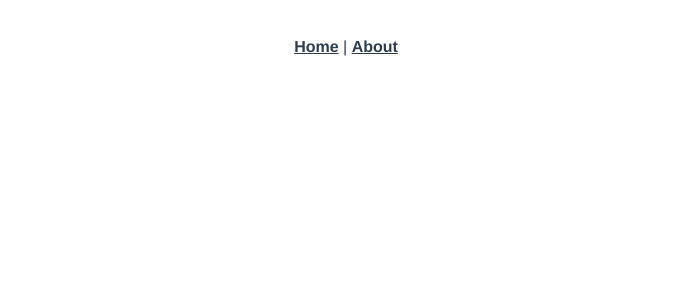
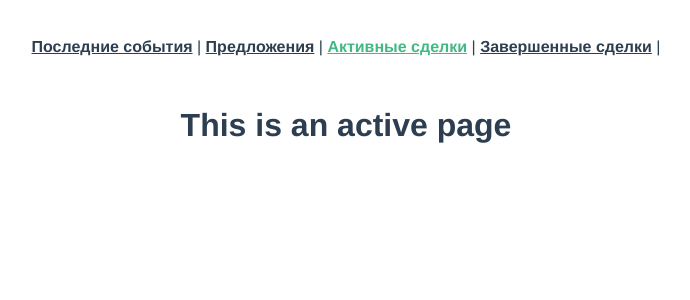
Before and after one commit to euler-hack/dynamic-discounting-front, a Vue app: page /active in a window 1280 px wide. Shown: the top 300 px of the page, without its empty margins (294-984 px from the left). Built offline with nearby package versions, Linux system fonts and the light colour scheme.

Commit message:
Added new pages.

```diff
--- a/src/App.vue
+++ b/src/App.vue
@@ -1,8 +1,10 @@
 <template>
   <div id="app">
     <div id="nav">
-      <router-link to="/">Home</router-link> |
-      <router-link to="/about">About</router-link>
+      <router-link to="/last">Последние события</router-link> |
+      <router-link to="/offers">Предложения</router-link> |
+      <router-link to="/active">Активные сделки</router-link> |
+      <router-link to="/close">Завершенные сделки</router-link> |
     </div>
     <router-view/>
   </div>
--- a/src/router/index.js
+++ b/src/router/index.js
@@ -11,12 +11,36 @@ const routes = [
 	component: Home
     },
     {
-	path: '/about',
-	name: 'About',
+	path: '/active',
+	name: 'Active',
 	// route level code-splitting
 	// this generates a separate chunk (about.[hash].js) for this route
 	// which is lazy-loaded when the route is visited.
-	component: () => import(/* webpackChunkName: "about" */ '../views/About.vue')
+	component: () => import(/* webpackChunkName: "active" */ '../views/Active.vue')
+    },
+    {
+	path: '/close',
+	name: 'Close',
+	// route level code-splitting
+	// this generates a separate chunk (about.[hash].js) for this route
+	// which is lazy-loaded when the route is visited.
+	component: () => import(/* webpackChunkName: "close" */ '../views/Close.vue')
+    },
+    {
+	path: '/last',
+	name: 'Last',
+	// route level code-splitting
+	// this generates a separate chunk (about.[hash].js) for this route
+	// which is lazy-loaded when the route is visited.
+	component: () => import(/* webpackChunkName: "last" */ '../views/Last.vue')
+    },
+    {
+	path: '/offers',
+	name: 'Offers',
+	// route level code-splitting
+	// this generates a separate chunk (about.[hash].js) for this route
+	// which is lazy-loaded when the route is visited.
+	component: () => import(/* webpackChunkName: "offers" */ '../views/Offers.vue')
     }
 ]
 
--- a/src/views/About.vue
+++ b/src/views/Active.vue
@@ -1,5 +1,5 @@
 <template>
   <div class="about">
-    <h1>This is an about page</h1>
+    <h1>This is an active page</h1>
   </div>
 </template>
--- /dev/null
+++ b/src/views/Close.vue
@@ -0,0 +1,5 @@
+<template>
+  <div class="about">
+    <h1>This is an close page</h1>
+  </div>
+</template>
--- /dev/null
+++ b/src/views/Last.vue
@@ -0,0 +1,5 @@
+<template>
+  <div class="about">
+    <h1>This is an last page</h1>
+  </div>
+</template>
--- /dev/null
+++ b/src/views/Offers.vue
@@ -0,0 +1,5 @@
+<template>
+  <div class="about">
+    <h1>This is an offers page</h1>
+  </div>
+</template>
```
